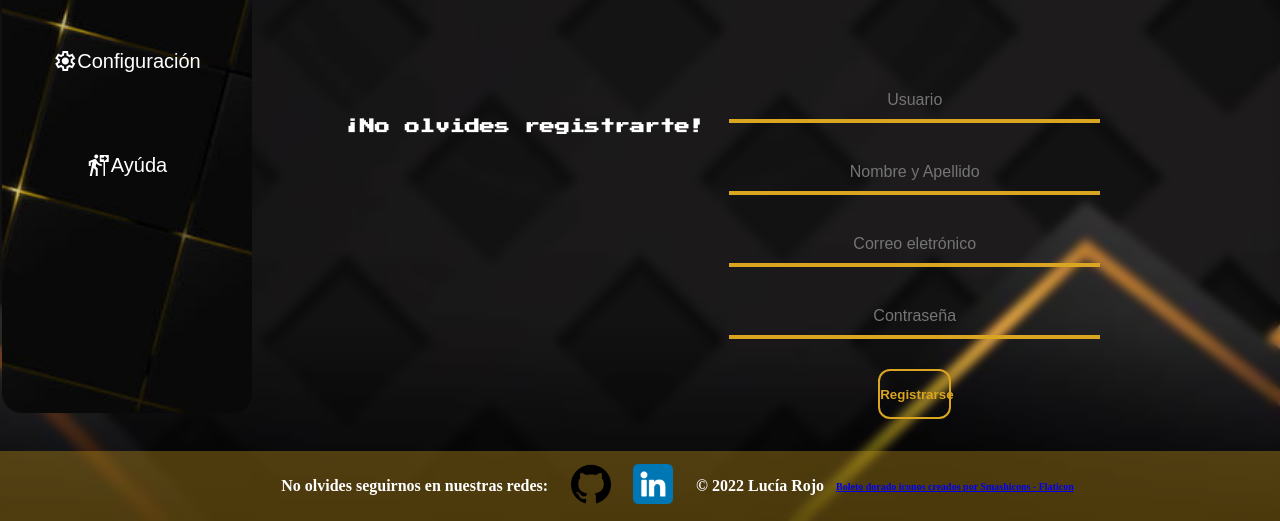
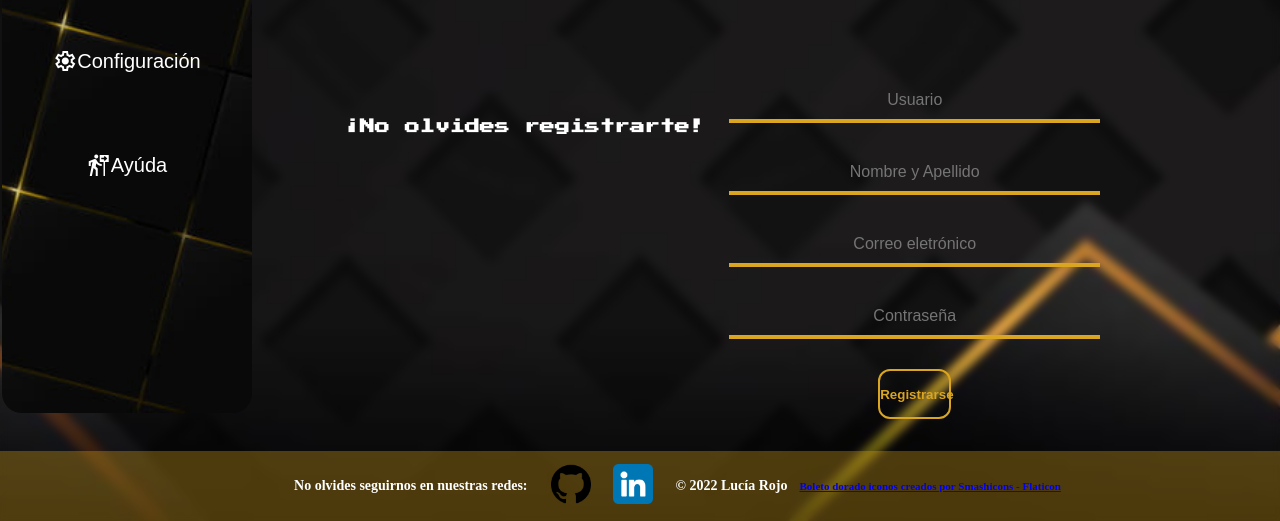
Before and after one commit to LuciRojo/Reto-Tzuzul-2, a plain HTML site: page index.html in a window 1280 px wide. Shown: the part 919-1440 px from the top of the page. Drawn offline with nearby package versions, Linux system fonts and the light colour scheme; a web font is replaced by a local one.

Commit message:
Arreglos style

```diff
--- a/style.css
+++ b/style.css
@@ -324,6 +324,7 @@ h2{
 h4{
     color: white;
     margin: 0 12px;
+    font-size: 14px;
 }
 
 .iconos{
@@ -332,6 +333,6 @@ h4{
     margin: 0 11px;
 }
 .credit{
-    font-size: 10px;
+    font-size: 11px;
 }
 /* Fin de arreglos de main */
```
